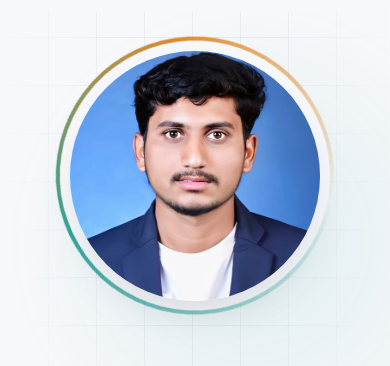
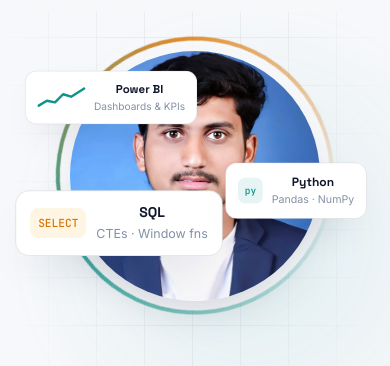
Before and after one commit to SurajSutar07/Suraj_Sutar_Portfolio, a plain HTML site: page index.html in a window 390 px wide. Shown: the part 59-425 px from the top of the page. Drawn offline with Linux system fonts and the light colour scheme.

Commit message:
Update style.css

```diff
--- a/style.css
+++ b/style.css
@@ -466,7 +466,10 @@ h3 { font-size: 1.15rem; }
   .stat:nth-child(2) { border-right: none; }
   .stat:nth-child(-n+2) { border-bottom: 1px solid var(--border); }
   .skills-grid, .projects-grid, .cert-grid, .learn-list, .about-facts { grid-template-columns: 1fr; }
-  .float-card { display: none; }
+  .float-card {
+    display: flex !important;
+    transform: scale(0.78);
+}
   .footer-inner { flex-direction: column; text-align: center; }
   .contact-card { padding: 44px 20px; }
 }
```
